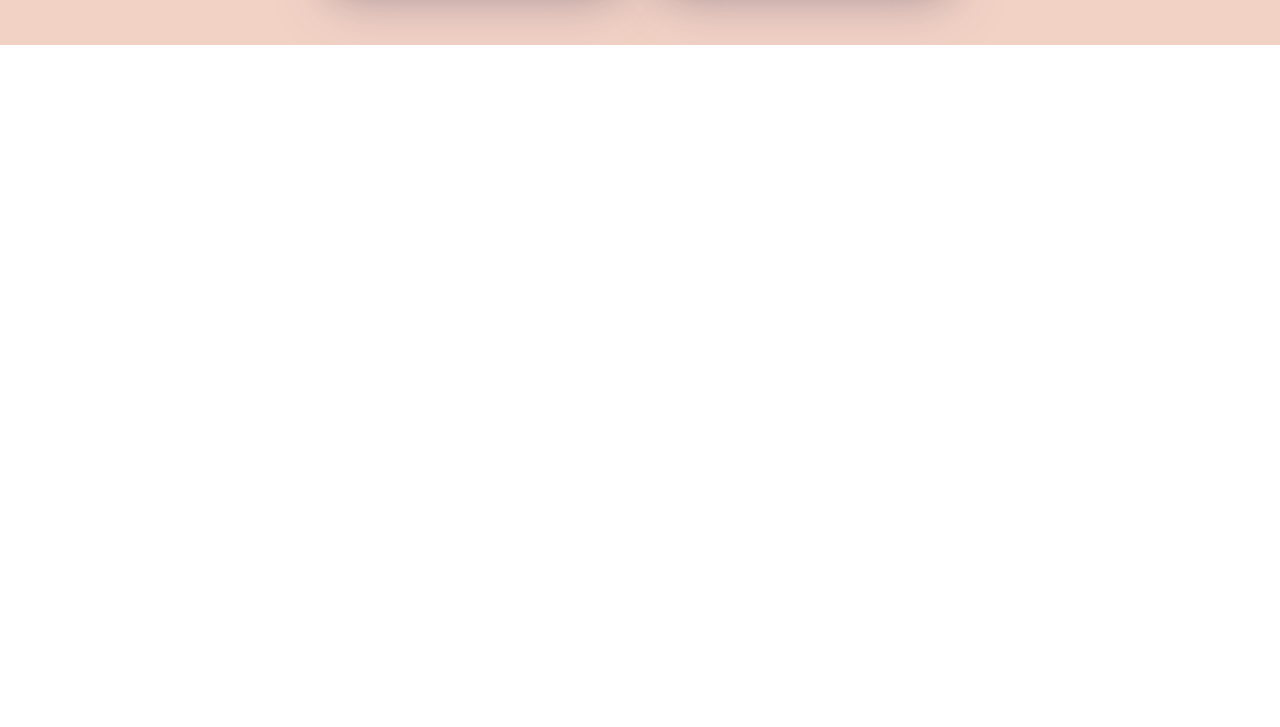
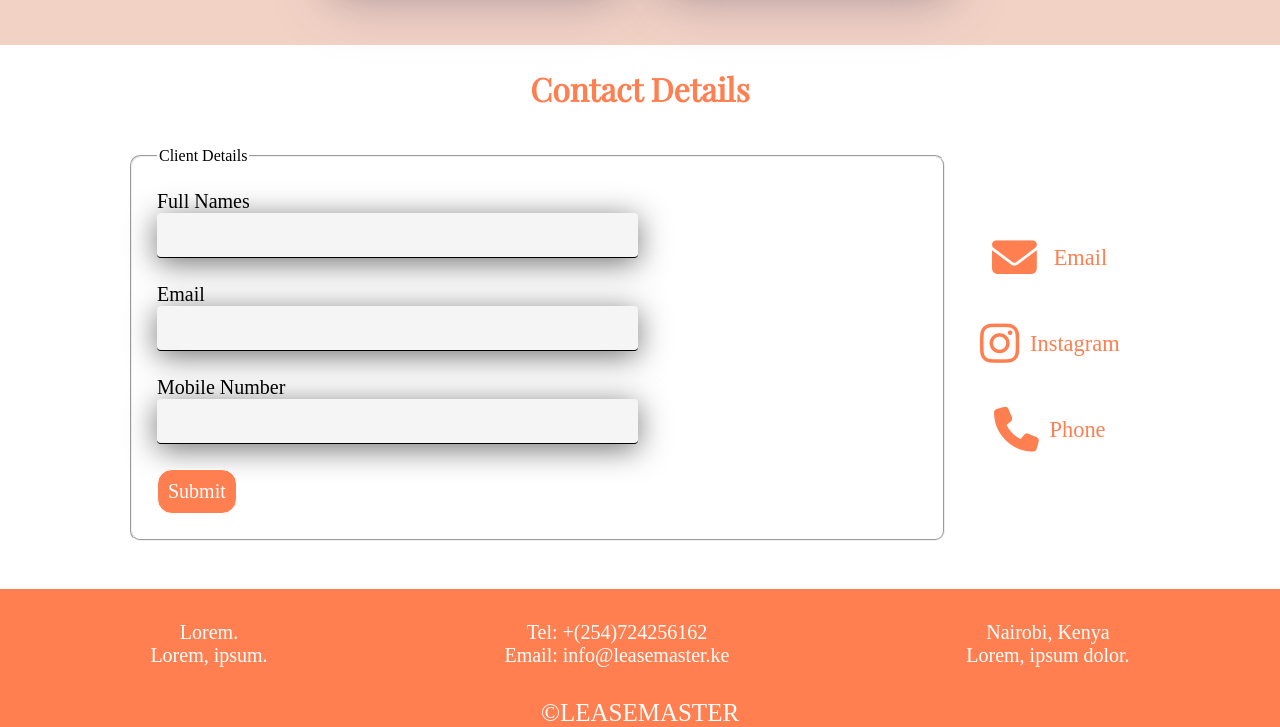
Before and after one commit to michellemwangi01/BusinessPortfolio_LeaseMaster, a plain HTML site: page index.html in a window 1280 px wide. Shown: the part 3104-3831 px from the top of the page. Before the commit the page ends 3149 px from the top, so only its background shows below. Drawn offline with nearby package versions, Linux system fonts and the light colour scheme; a web font is replaced by a local one.

Commit message:
footer and form added

```diff
--- a/index.html
+++ b/index.html
@@ -4,7 +4,9 @@
     <meta charset="UTF-8">
     <meta name="viewport" content="width=device-width, initial-scale=1.0">
     <link rel="stylesheet" href="https://cdnjs.cloudflare.com/ajax/libs/font-awesome/4.7.0/css/font-awesome.min.css">
+    <link rel="stylesheet" href="path/to/font-awesome/css/font-awesome.min.css">
     <link rel="stylesheet" href="./styles.css">
+    <script src="https://kit.fontawesome.com/21e4dcac4e.js" crossorigin="anonymous"></script>
     <title>LeaseMaster Ltd.</title>
 </head>
 <body>
@@ -119,7 +121,13 @@
         <h1>Meet the Team</h1>
 
         <div class="teamdiv">
-            <div><img class="teamMember" src="./Images/pexels-antoni-shkraba-7163455.jpg" alt=""></div>
+            <div class="container">
+                <img class="teamMember" src="./Images/pexels-antoni-shkraba-7163455.jpg" alt="">
+                <div class="text-overlay">
+                    <p class="memberSocials">Text on Top of Image</p>
+                  </div>
+
+            </div>
             <div><img class="teamMember" src="./Images/pexels-christina-morillo-1181519.jpg" alt=""></div>
             <div><img class="teamMember" src="./Images/pexels-christina-morillo-1181521.jpg" alt=""></div>
             <div><img class="teamMember" src="./Images/pexels-diva-plavalaguna-6150379.jpg" alt=""></div>
@@ -128,21 +136,64 @@
 
     </div>
 
-  <script src="./index.js"></script>
+    <!-- ******************************** -->
+    <h1 id="contactDetails">Contact Details</h1>
+    <div id="formandLinks">
+        <div id="clientForm">
+            <form action="">
+                <fieldset id="IdentityKinInfo" class="row g-3 scheduler-border">
+                    <legend class="scheduler-border"> Client Details</legend>
+
+                    <div class="">
+                        <span class="clientdeets" id="">Full Names</span>
+                        <input value = '' type="text" name="kinFullNames"class="myformControl" aria-label="Sizing example input" aria-describedby="">
+                        <span><p class='errorMessages'></p></span>
+                    </div>
+                    <div class="">
+                        <span class="clientdeets" id="">Email</span>
+                        <input value = '' type="email" name="kinRelationship"class="myformControl" aria-label="Sizing example input" aria-describedby="">
+                        <span><p class='errorMessages'></p></span>
+                    </div>
+
+                    <div class="">
+                        <span class="clientdeets" id="">Mobile Number</span>
+                        <input value = '' type="text" name="kinMobile" class="myformControl" aria-label="Sizing example input" aria-describedby="">
+                        <span><p class='errorMessages'></p></span>
+                    </div>
+
+                    <button id="submit" type="submit">Submit</button>
+            </fieldset>
+
+            </form>
+        </div>
+        <div id="contactIcons">
+            <a href=""><i class="fa-solid fa-envelope fa-beat fa-2xl" style="color: coral;"></i> &nbsp; Email</a>
+            <a href=""><i class="fa-brands fa-instagram fa-beat fa-2xl" style="color: coral;"></i>&nbsp; Instagram</a>
+            <a href=""><i class="fa-solid fa-phone fa-beat fa-2xl" style="color: coral;"></i>&nbsp; Phone</a>
+        </div>
+    </div>
+
+    <!-- ******************************** -->
+    <div class="footer">
+        <div class="footerContent">
+            <div>
+                <p>Lorem.</p>
+                <p>Lorem, ipsum.</p>
+            </div>
+            <div>
+                <p>Tel: +(254)724256162 </p>
+                <p>Email: info@leasemaster.ke</p>
+            </div>
+            <div>
+                <p>Nairobi, Kenya</p>
+                <p>Lorem, ipsum dolor.</p>
+            </div>
+        </div>
+            <p id="copyright">&#169;LEASEMASTER</p>
+        </div>
+
+    </div>
+
+  <script src="./script.js"></script>
 </body>
 </html>
-
-
-
-
-
-
-
-  <!-- <div id="contactIcons">
-                <a href=""><i class="fa fa-whatsapp" style="font-size:48px;color:rgb(23, 23, 23)"></i></a>
-                <a href=""><i class="fa fa-envelope" style="font-size:48px;color:rgb(23, 23, 23)"></i></a>
-                <a href=""><i class="fa fa-mobile-phone" style="font-size:52px;color:rgb(23, 23, 23)"></i></a>
-                <a href=""><i class="fa fa-linkedin-square"></i></a>
-                <a href=""><i class="fa-brands fa-linkedin fa-beat" style="font-size:52px;color:rgb(23, 23, 23)"></i></a>
-
-            </div> -->
--- a/index.js
+++ /dev/null
@@ -1,29 +0,0 @@
-
-let slideIndex = 1;
-showSlides(slideIndex);
-
-// Next/previous controls
-function plusSlides(n) {
-  showSlides(slideIndex += n);
-}
-
-// Thumbnail image controls
-function currentSlide(n) {
-  showSlides(slideIndex = n);
-}
-
-function showSlides(n) {
-  let i;
-  let slides = document.getElementsByClassName("mySlides");
-  let dots = document.getElementsByClassName("dot");
-  if (n > slides.length) {slideIndex = 1}
-  if (n < 1) {slideIndex = slides.length}
-  for (i = 0; i < slides.length; i++) {
-    slides[i].style.display = "none";
-  }
-  for (i = 0; i < dots.length; i++) {
-    dots[i].className = dots[i].className.replace(" active", "");
-  }
-  slides[slideIndex-1].style.display = "block";
-  dots[slideIndex-1].className += " active";
-}
--- /dev/null
+++ b/script.js
@@ -0,0 +1,8 @@
+const teamMembers = document.querySelectorAll('.memberSocials');
+const memberSocials =  document.getElementsByClassName("memberSocials");
+
+console.log(teamMembers);
+
+for (element in teamMembers){
+  console.log(element);
+}
--- a/styles.css
+++ b/styles.css
@@ -18,6 +18,7 @@ body{
 #home{
     background-image: linear-gradient(rgba(0, 0, 0, 0.527), rgba(0, 0, 0, 0.5)), url("./Images/houseBackground.jpg");
     height: 100vh;
+
 }
 p{
     font-family: var(--themeFont);
@@ -91,7 +92,7 @@ a{
 .navlink:hover:after{
   width: 100%;
   left: 0;
-  background: white;
+  background: var(--themeColor);
 }
 
 #landingPage{
@@ -132,6 +133,7 @@ input::placeholder{
     color: #ffffff;
     font-family: cursive;
 }
+
 button{
     padding: 10px;
     font-family: var(--themeFont);
@@ -227,7 +229,6 @@ font-size: small;
 
 
 #serviceCards{
-
     width: 90%;
     display: flex;
     margin: auto;
@@ -308,6 +309,7 @@ i{
 }
 .teamMember:hover{
     opacity: 0.5;
+
 }
 .teamdiv{
     display: flex;
@@ -331,3 +333,95 @@ i{
     font-style: italic;
     font-size: 3rem;
 }
+.myformControl{
+    border: none;
+    border-bottom: 1px solid black;
+    outline: none;
+    display: block;
+    width: 100%;
+    padding: 0.375rem 0.75rem;
+    font-size: 1rem;
+    font-weight: 300;
+    line-height: 2rem;
+    color: #212529;
+    background-color: whitesmoke;
+    background-clip: padding-box;
+    border-radius: 0.25rem;
+    transition: border-color .15s ease-in-out
+
+}
+fieldset{
+    padding: 25px;
+    border-radius: 10px;
+}
+
+#formandLinks{
+    width: 80%;
+    margin: 2rem;
+    padding: 1rem;
+    display: flex;
+    margin: auto;
+    margin-bottom: 2rem;
+}
+#clientForm{
+    width: 80%;
+}
+#contactDetails{
+    text-align: center;
+    color: var(--themeColor);
+}
+#contactIcons{
+    display: flex;
+    flex-direction: column;
+    justify-content: center;
+    align-items: center;
+    margin: auto;
+
+
+}
+#contactIcons a{
+    font-size: 1.4em;
+    margin: 15px;
+    padding: 15px;
+    color: var(--themeColor);
+
+}
+#contactIcons a:hover{
+
+}
+.clientdeets{
+    font-size: 20px;
+}
+#submit{
+    background-color: var(--themeColor);
+    color: white;
+}
+.footer div p{
+    color: white;
+    text-align: center;
+    margin: 0;
+    font-size: 20px;
+}
+.footer{
+    background-color: var(--themeColor);
+}
+.footerContent{
+    padding: 2rem;
+    display: flex;
+    justify-content: space-around;
+}
+#copyright{
+    text-align: center;
+    margin: 0;
+}
+.container {
+    position: relative;
+  }
+.text-overlay {
+    position: absolute;
+    top: 50%;
+    left: 50%;
+    transform: translate(-50%, -50%);
+    text-align: center;
+    color: white;
+  }
```
